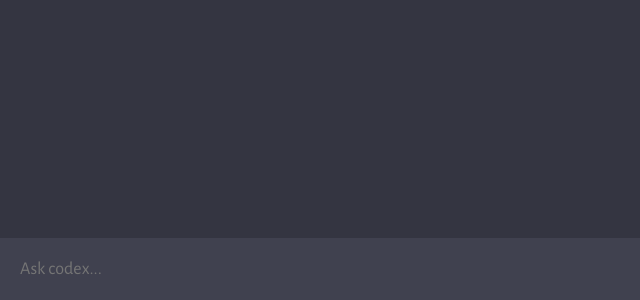
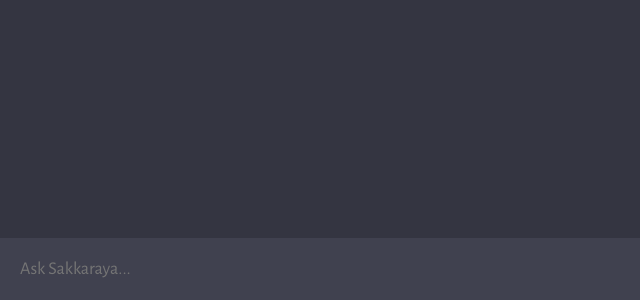
Before and after one commit to DilshanSenevirathne/Sakkaraya.ai, a website built with Vite: page client/index.html in a window 1280 px wide. Shown: the part 500-800 px from the top of the page, 0-640 px from the left. Built offline with nearby package versions, Linux system fonts and the light colour scheme.

Commit message:
Update index.html

```diff
--- a/client/index.html
+++ b/client/index.html
@@ -12,7 +12,7 @@
       <div id="chat_container"></div>
 
       <form>
-        <textarea name="prompt" rows="1" cols="1" placeholder="Ask codex..."></textarea>
+        <textarea name="prompt" rows="1" cols="1" placeholder="Ask Sakkaraya..."></textarea>
         <button type="submit"><img src="assets/send.svg" alt="send" />
       </form>
     </div>
```
